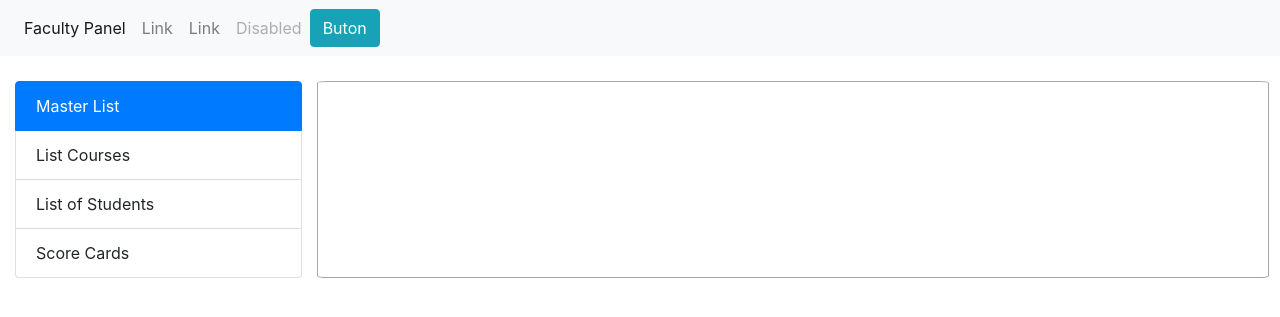
After one commit to philipsalvacion/School-Web-Portal, a PHP site: page /facultyPanel.html in a window 1280 px wide. The commit adds this page. Shown: the top 317 px of the page. Run offline with PHP 8.4, Linux system fonts and the light colour scheme.

Commit message:
Faculty Panel

```diff
--- a/assets/css/master.css
+++ b/assets/css/master.css
@@ -3,3 +3,10 @@ input[type=number]::-webkit-outer-spin-button {
 	-webkit-appearance: none;
 	margin: 0;
 }
+.custom-side-nav{
+	margin-top: 2%;
+}
+.custom-border{
+	border: 1px solid #a6a6a6;
+	border-radius: 1%;
+}
--- /dev/null
+++ b/facultyPanel.html
@@ -0,0 +1,49 @@
+<!DOCTYPE html>
+<html lang="en" dir="ltr">
+<head>
+  <meta charset="utf-8">
+  <link rel="stylesheet" href="assets\bootstrap\css\bootstrap.min.css">
+  <link rel="stylesheet" href="assets\css\master.css">
+  <script src="assets\bootstrap\js\bootstrap.min.js" charset="utf-8"></script>
+  <title>Faculty Panel</title>
+</head>
+<body>
+  <nav class="navbar navbar-expand-sm bg-light navbar-light">
+    <div class="d-flex justify-content-start">
+      <ul class="navbar-nav">
+        <li class="nav-item active">
+          <a class="nav-link" href="#">Faculty Panel</a>
+        </li>
+        <li class="nav-item">
+          <a class="nav-link" href="#">Link</a>
+        </li>
+        <li class="nav-item">
+          <a class="nav-link" href="#">Link</a>
+        </li>
+        <li class="nav-item">
+          <a class="nav-link disabled" href="#">Disabled</a>
+        </li>
+      </ul>
+    </div>
+
+    <div class="d-flex justify-content-end">
+      <button class="btn btn-info" type="button" name="button">Buton</button>
+    </div>
+  </nav>
+  <div class="container-fluid" style="padding-right: 2%;">
+    <div class="row">
+      <div class="col-sm-3 custom-side-nav">
+        <ul class="list-group">
+          <li class="list-group-item active">Master List</li>
+          <li class="list-group-item">List Courses</li>
+          <li class="list-group-item">List of Students</li>
+          <li class="list-group-item">Score Cards</li>
+        </ul>
+      </div>
+      <div class="col-sm-9 custom-border custom-side-nav">
+
+      </div>
+    </div>
+  </div>
+</body>
+</html>
```
